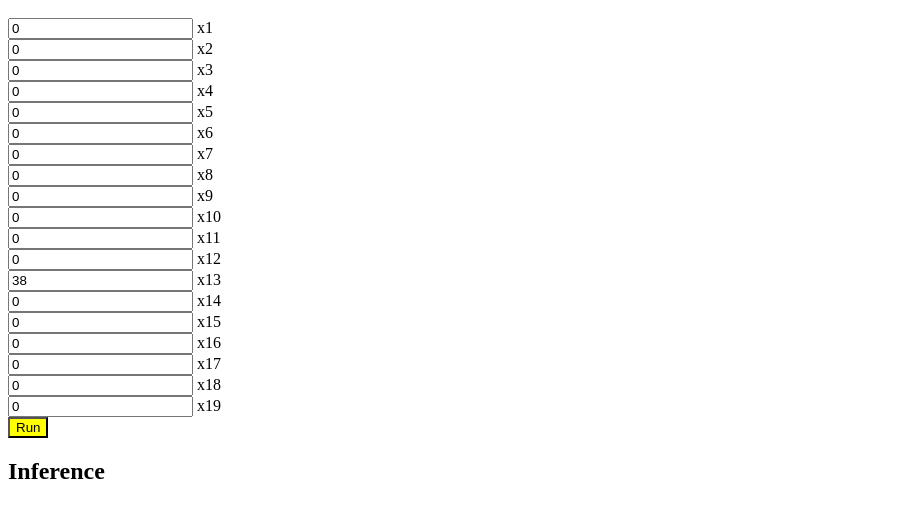
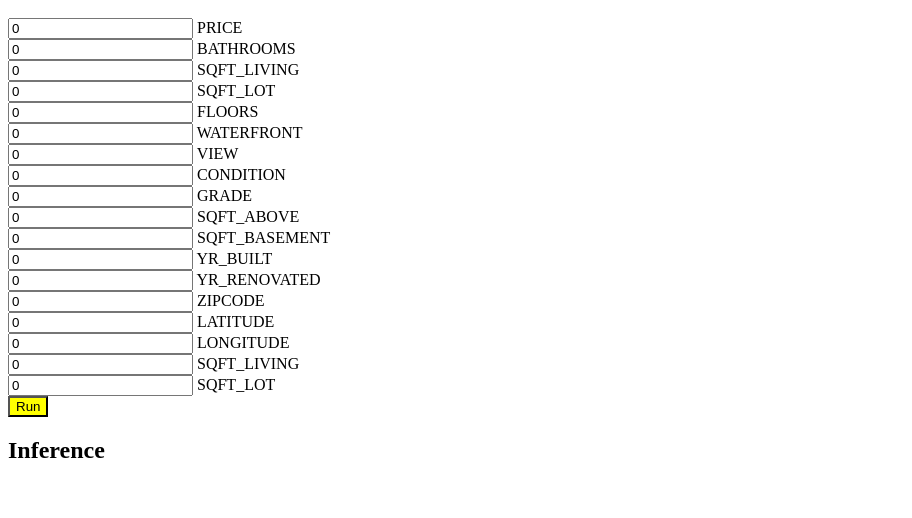
Before and after one commit to arshanuddin/MLproject, a plain HTML site: page index.html in a window 1280 px wide. Shown: the part 48-566 px from the top of the page, without its empty margins (0-912 px from the left). Drawn offline with Linux system fonts and the light colour scheme.

Commit message:
Update index.html

```diff
--- a/index.html
+++ b/index.html
@@ -43,25 +43,24 @@
     <div id = "boxes1">
 
 
-  <input type="text" id="box1" value="0"> x1 <br/>
-  <input type="text" id="box2" value="0"> x2 <br/>
-  <input type="text" id="box3" value="0"> x3 <br/>
-  <input type="text" id="box4" value="0"> x4 <br/>
-  <input type="text" id="box5" value="0"> x5 <br/>
-  <input type="text" id="box6" value="0"> x6 <br/>
-  <input type="text" id="box7" value="0"> x7 <br/>
-  <input type="text" id="box8" value="0"> x8 <br/>
-  <input type="text" id="box9" value="0"> x9 <br/>
-  <input type="text" id="box10" value="0"> x10 <br/>
-  <input type="text" id="box11" value="0"> x11 <br/>
-  <input type="text" id="box12" value="0"> x12 <br/>
-  <input type="text" id="box13" value="38"> x13 <br/>
-  <input type="text" id="box14" value="0"> x14 <br/>
-  <input type="text" id="box15" value="0"> x15 <br/>
-  <input type="text" id="box16" value="0"> x16 <br/>
-  <input type="text" id="box17" value="0"> x17 <br/>
-  <input type="text" id="box18" value="0"> x18 <br/>
-  <input type="text" id="box19" value="0"> x19 <br/>
+  <input type="text" id="box1" value="0"> PRICE <br/>
+  <input type="text" id="box2" value="0"> BATHROOMS <br/>
+  <input type="text" id="box3" value="0"> SQFT_LIVING <br/>
+  <input type="text" id="box4" value="0"> SQFT_LOT <br/>
+  <input type="text" id="box5" value="0"> FLOORS <br/>
+  <input type="text" id="box6" value="0"> WATERFRONT <br/>
+  <input type="text" id="box7" value="0"> VIEW <br/>
+  <input type="text" id="box8" value="0"> CONDITION <br/>
+  <input type="text" id="box9" value="0"> GRADE <br/>
+  <input type="text" id="box10" value="0"> SQFT_ABOVE <br/>
+  <input type="text" id="box11" value="0"> SQFT_BASEMENT <br/>
+  <input type="text" id="box12" value="0"> YR_BUILT <br/>
+  <input type="text" id="box13" value="0"> YR_RENOVATED <br/>
+  <input type="text" id="box14" value="0"> ZIPCODE <br/>
+  <input type="text" id="box15" value="0"> LATITUDE <br/>
+  <input type="text" id="box16" value="0"> LONGITUDE <br/>
+  <input type="text" id="box17" value="0"> SQFT_LIVING <br/>
+  <input type="text" id="box18" value="0"> SQFT_LOT <br/>
 
     </div>
 
```
